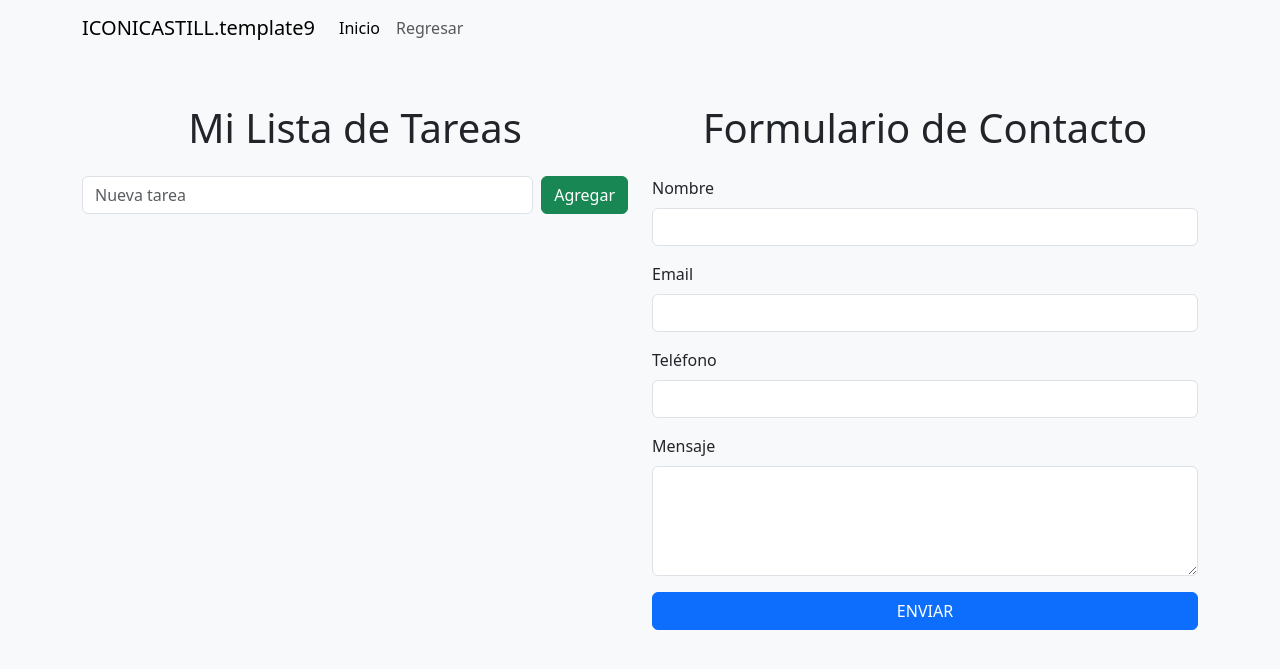
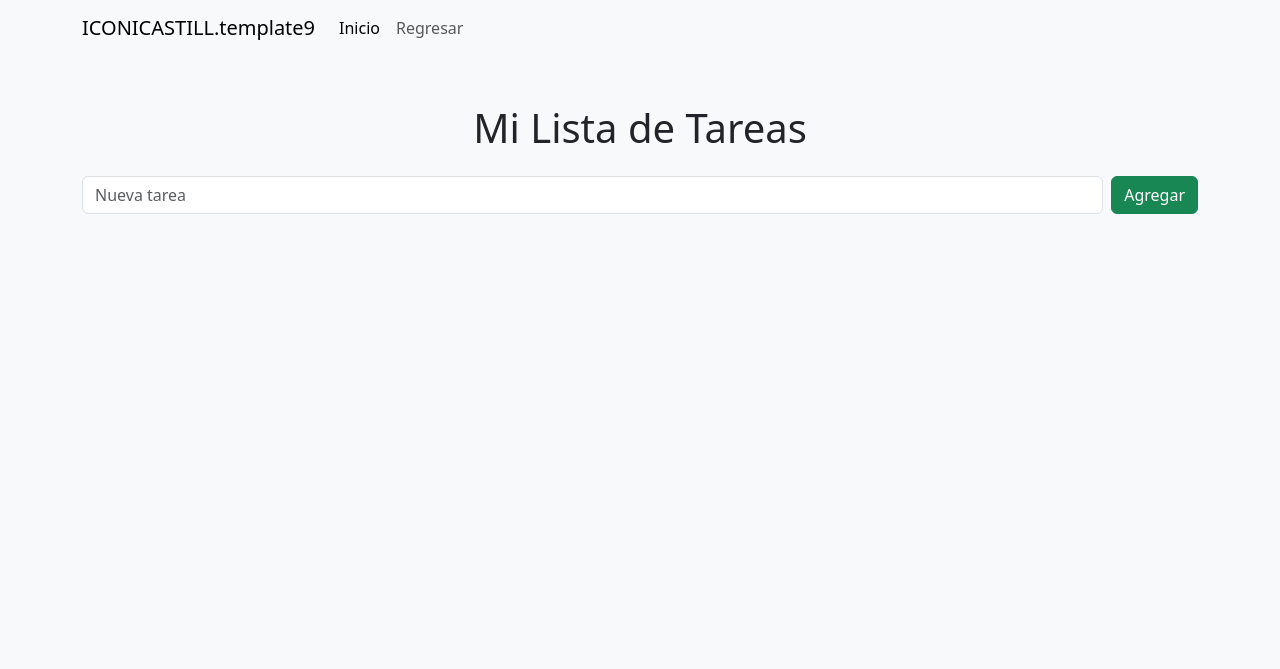
Before and after one commit to iconicastill/fluffy-octo-potato, a Django app: page / in a window 1280 px wide. Shown: the top 669 px of the page. Run offline with Django 4.2, Linux system fonts and the light colour scheme; data that the repository does not hold is empty.

Commit message:
Update index.html

```diff
--- a/todo_app/templates/todo_app/index.html
+++ b/todo_app/templates/todo_app/index.html
@@ -33,9 +33,6 @@
 </header>
 
 <div class="container mt-5">
-    <div class="row">
-
-        <div class="col-md-6 mb-4">
             <h1 class="mb-4 text-center">Mi Lista de Tareas</h1>
             <form method="POST" class="d-flex mb-4">
                 {% csrf_token %}
@@ -53,32 +50,6 @@
                     </li>
                 {% endfor %}
             </ul>
-        </div>
-
-        <div class="col-md-6 mb-4">
-            <h1 class="mb-4 text-center">Formulario de Contacto</h1>
-            <form method="POST" action="{% url 'contacto' %}">
-                {% csrf_token %}
-                <div class="mb-3">
-                    <label for="nombre" class="form-label">Nombre</label>
-                    <input type="text" class="form-control" id="nombre" name="nombre" required>
-                </div>
-                <div class="mb-3">
-                    <label for="email" class="form-label">Email</label>
-                    <input type="email" class="form-control" id="email" name="email" required>
-                </div>
-                <div class="mb-3">
-                    <label for="telefono" class="form-label">Teléfono</label>
-                    <input type="text" class="form-control" id="telefono" name="telefono">
-                </div>
-                <div class="mb-3">
-                    <label for="mensaje" class="form-label">Mensaje</label>
-                    <textarea class="form-control" id="mensaje" name="mensaje" rows="4" required></textarea>
-                </div>
-                <button type="submit" class="btn btn-primary w-100">ENVIAR</button>
-            </form>
-        </div>
-    </div>
 </div>
 
 <script src="https://cdn.jsdelivr.net/npm/bootstrap@5.3.3/dist/js/bootstrap.bundle.min.js" integrity="sha384-YvpcrYf0tY3lHB60NNkmXc5s9fDVZLESaAA55NDzOxhy9GkcIdslK1eN7N6jIeHz" crossorigin="anonymous"></script>
```
